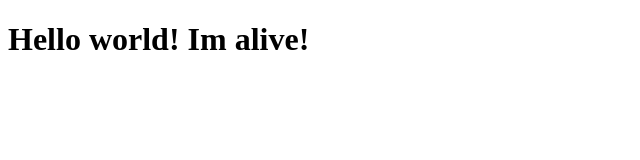
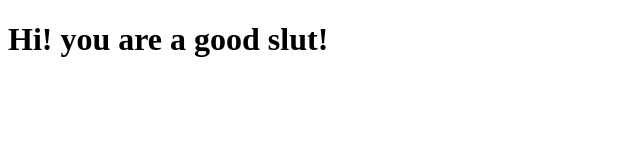
Before and after one commit to CelesteDalloway/TestWebsite, a plain HTML site: page index.html in a window 1280 px wide. Shown: the whole page, without its empty margins (0-640 px from the left). Drawn offline with Linux system fonts and the light colour scheme.

Commit message:
Update index.html

```diff
--- a/index.html
+++ b/index.html
@@ -4,6 +4,6 @@
 <title>TestSite</title>
 </head>
 <body>
-<h1>Hello world! Im alive!</h1>
+<h1>Hi! you are a good slut!</h1>
 </body>
 </html>
```
